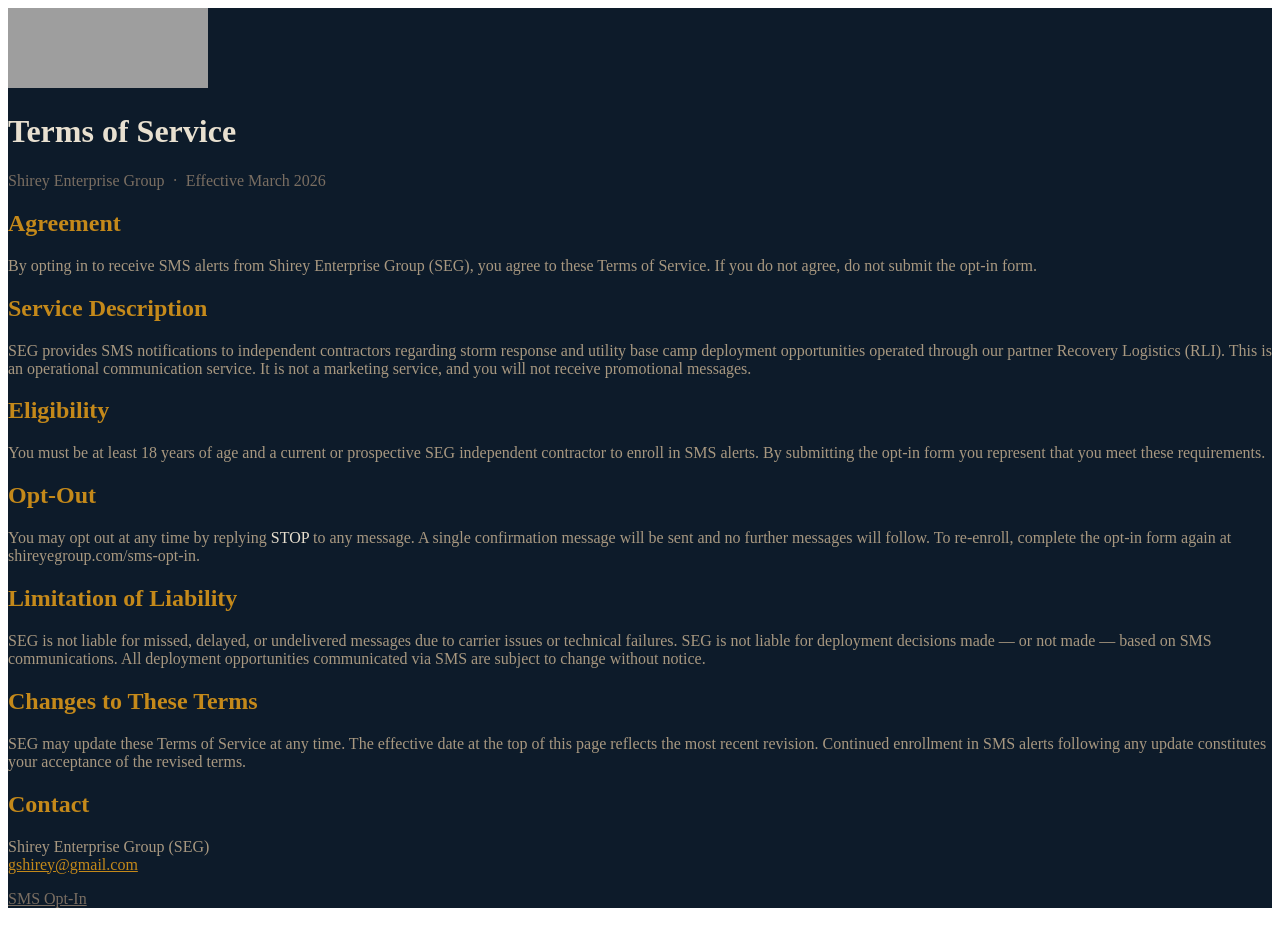
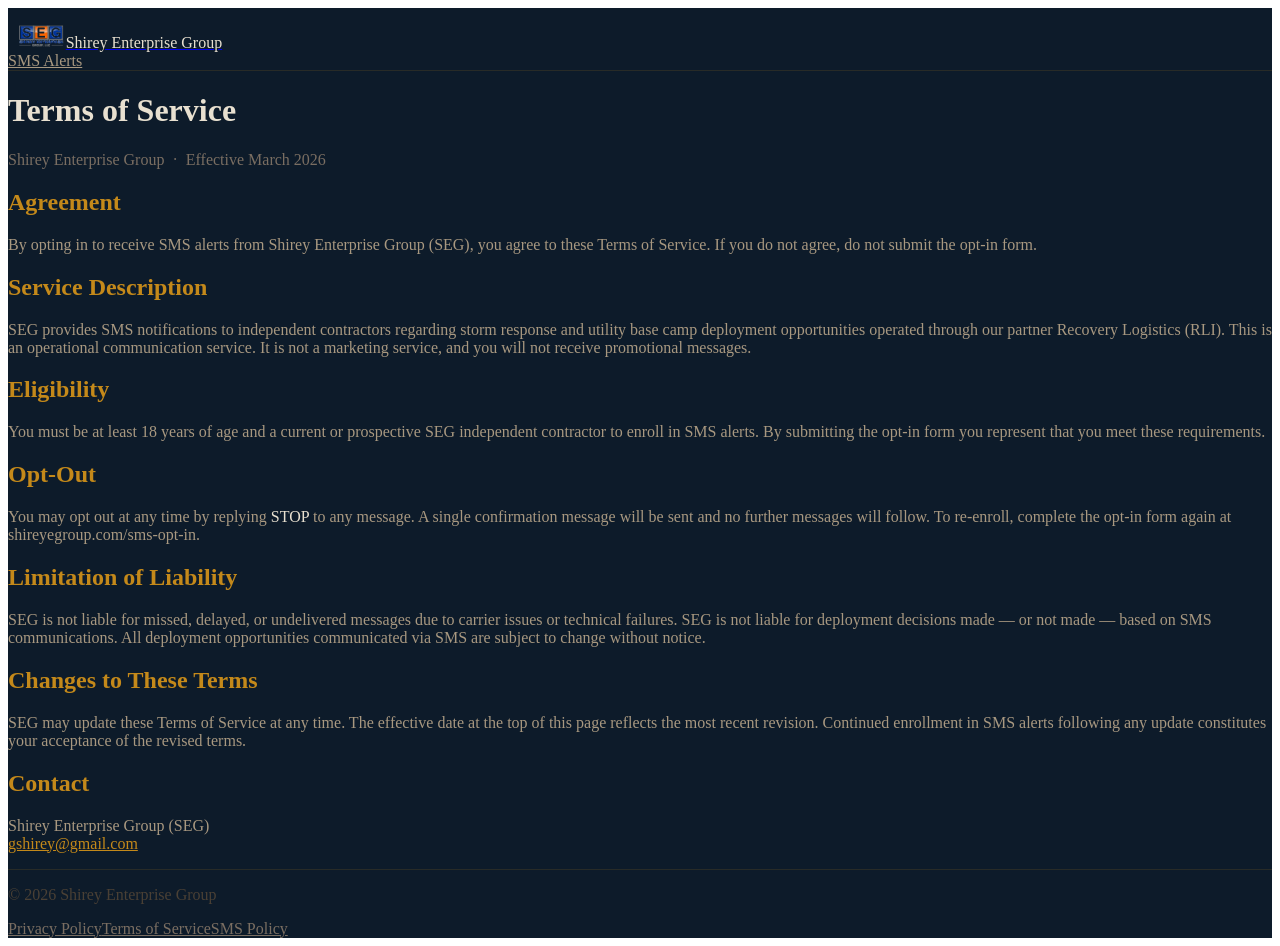
Before and after one commit to gashirey/shireygroup-site, a Next.js app: page /terms in a window 1280 px wide. Before the commit the page ends 916 px from the top, so only its background shows below. Built offline with nearby package versions, Linux system fonts and the light colour scheme; grey boxes are pictures that could not be loaded.

Commit message:
add site layout with header and footer

```diff
--- /dev/null
+++ b/app/components/SiteLayout.tsx
@@ -0,0 +1,72 @@
+'use client'
+import Image from 'next/image'
+import Link from 'next/link'
+
+export default function SiteLayout({ children }: { children: React.ReactNode }) {
+  return (
+    <div className="flex flex-col min-h-screen" style={{ backgroundColor: '#0D1B2A' }}>
+
+      {/* Header */}
+      <header style={{ borderBottom: '1px solid rgba(196,137,26,0.15)' }}>
+        <div className="mx-auto max-w-5xl px-4 sm:px-6 h-16 flex items-center justify-between">
+          <Link href="/" className="flex items-center gap-3">
+            <Image
+              src="/seg_logo_color_full.png"
+              alt="Shirey Enterprise Group"
+              width={120}
+              height={40}
+              className="object-contain"
+              style={{ maxHeight: '40px', width: 'auto' }}
+            />
+            <span className="text-sm font-semibold hidden sm:block" style={{ color: '#E8E0D0' }}>
+              Shirey Enterprise Group
+            </span>
+          </Link>
+
+          <nav>
+            <Link
+              href="/sms-opt-in"
+              className="text-sm font-medium transition-colors"
+              style={{ color: '#A89880' }}
+              onMouseOver={e => ((e.target as HTMLElement).style.color = '#C4891A')}
+              onMouseOut={e => ((e.target as HTMLElement).style.color = '#A89880')}
+            >
+              SMS Alerts
+            </Link>
+          </nav>
+        </div>
+      </header>
+
+      {/* Page content */}
+      <div className="flex-1">
+        {children}
+      </div>
+
+      {/* Footer */}
+      <footer style={{ borderTop: '1px solid rgba(196,137,26,0.15)' }}>
+        <div className="mx-auto max-w-5xl px-4 sm:px-6 py-6 flex flex-col sm:flex-row items-center justify-between gap-3">
+          <p className="text-xs" style={{ color: '#4A4035' }}>
+            &copy; 2026 Shirey Enterprise Group
+          </p>
+          <nav className="flex items-center gap-5 text-xs">
+            {[
+              { href: '/privacy', label: 'Privacy Policy' },
+              { href: '/terms', label: 'Terms of Service' },
+              { href: '/sms-policy', label: 'SMS Policy' },
+            ].map(({ href, label }) => (
+              <Link
+                key={href}
+                href={href}
+                className="transition-colors hover:underline"
+                style={{ color: '#7A6E62' }}
+              >
+                {label}
+              </Link>
+            ))}
+          </nav>
+        </div>
+      </footer>
+
+    </div>
+  )
+}
--- a/app/terms/page.tsx
+++ b/app/terms/page.tsx
@@ -1,4 +1,4 @@
-import Image from 'next/image'
+import SiteLayout from '../components/SiteLayout'
 
 export const metadata = {
   title: 'Terms of Service | Shirey Enterprise Group',
@@ -56,19 +56,9 @@
 
 export default function Terms() {
   return (
-    <main className="min-h-screen px-4 py-16" style={{ backgroundColor: '#0D1B2A' }}>
+    <SiteLayout>
+    <main className="px-4 py-16">
       <div className="mx-auto w-full max-w-2xl">
-
-        {/* Logo */}
-        <div className="flex justify-center mb-10">
-          <Image
-            src="/seg_logo_color_full.png"
-            alt="Shirey Enterprise Group"
-            width={200}
-            height={80}
-            className="object-contain"
-          />
-        </div>
 
         {/* Page title */}
         <div className="mb-10">
@@ -98,14 +88,8 @@
         {/* Divider */}
         <div className="my-10 h-px" style={{ backgroundColor: 'rgba(196,137,26,0.2)' }} />
 
-        {/* Footer */}
-        <div className="text-center text-xs">
-          <a href="/sms-opt-in" className="hover:underline transition-colors" style={{ color: '#7A6E62' }}>
-            SMS Opt-In
-          </a>
-        </div>
-
       </div>
     </main>
+    </SiteLayout>
   )
 }
--- a/tsconfig.json
+++ b/tsconfig.json
@@ -15,7 +15,7 @@
     "moduleResolution": "bundler",
     "resolveJsonModule": true,
     "isolatedModules": true,
-    "jsx": "preserve",
+    "jsx": "react-jsx",
     "incremental": true,
     "plugins": [
       {
```
Also changed, not shown: app/privacy/page.tsx (+4 -20 lines), app/sms-opt-in/page.tsx (+20 -48 lines), app/sms-policy/page.tsx (+4 -27 lines), public/seg_logo_color_full.png (added).
